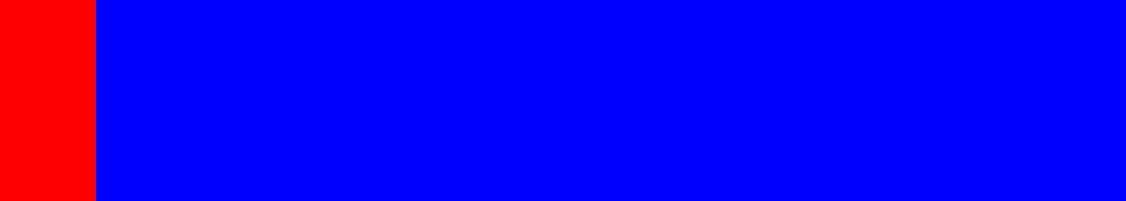
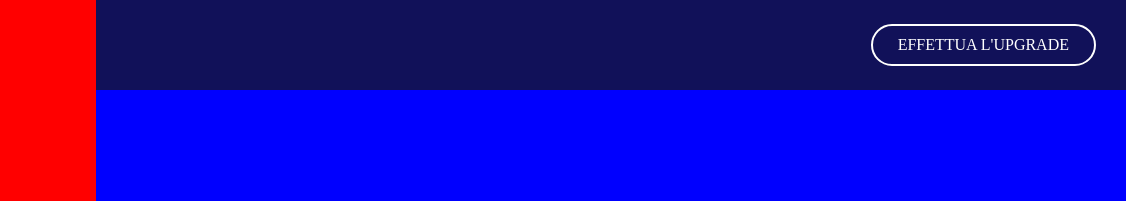
Before and after one commit to oriboys/html-css-spotifyweb, a plain HTML site: page index.html in a window 1280 px wide. Shown: the top 201 px of the page, 154-1280 px from the left. Drawn offline with Linux system fonts and the light colour scheme.

Commit message:
nav-bar superiore

```diff
--- a/css/style.css
+++ b/css/style.css
@@ -163,12 +163,6 @@ main{
 }
 
 
-.main-right{
-  width: calc(100% - 250px);
-  height: 100%;
-  background-color: blue;
-  float: left;
-}
 
 /* media query navleft */
 
@@ -216,6 +210,42 @@ main{
 
 }
 
+
+/* main right */
+.main-right{
+  width: calc(100% - 250px);
+  height: 100%;
+  background-color: blue;
+  float: left;
+}
+
+.nav-main {
+  width: 100%;
+  height: 90px;
+  background-color: rgba(24, 24, 26, 0.72);
+  display: flex;
+  align-items: center;
+  justify-content: flex-end;
+}
+
+.nav-main a{
+  /* align-content: center; */
+  padding: 10px 25px;
+  text-decoration: none;
+  color: white;
+  border: 2px solid white;
+  border-radius: 50px;
+  margin-right: 30px;
+  z-index: 1;
+}
+
+
+
+
+
+
+
+
 /* media query main*/
 
 
@@ -237,5 +267,5 @@ footer{
   width: 100%;
   height: 100px;
   background-color: grey;
-  position: fixed;
+  /* position: fixed; */
 }
--- a/index.html
+++ b/index.html
@@ -70,6 +70,10 @@
           </div>
         </section>
         <section class="main-right">
+          <div class="nav-main">
+            <a href="#">EFFETTUA L'UPGRADE</a>
+          </div>
+          <div class="music"></div>
 
         </section>
       </main>
```
